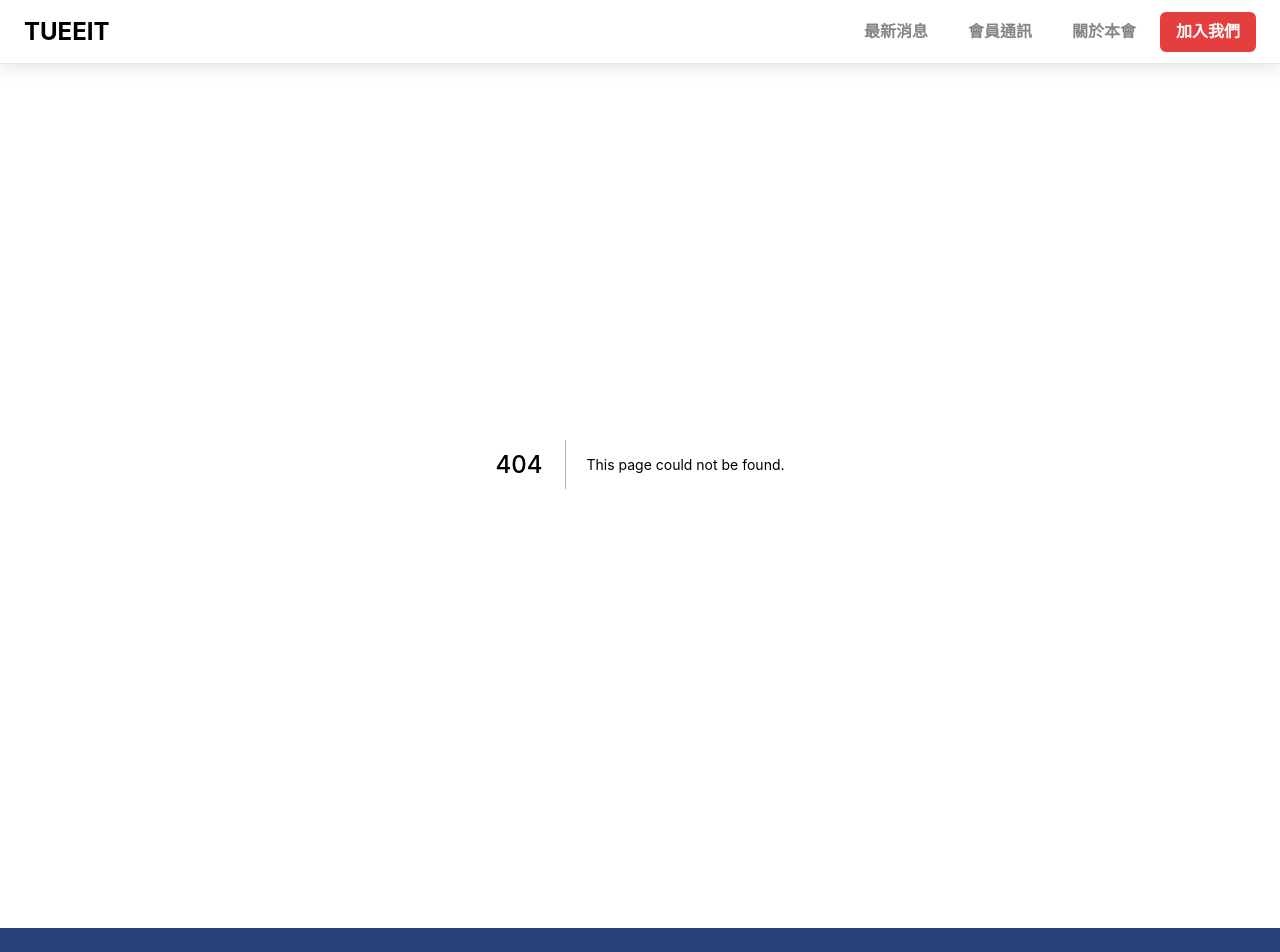
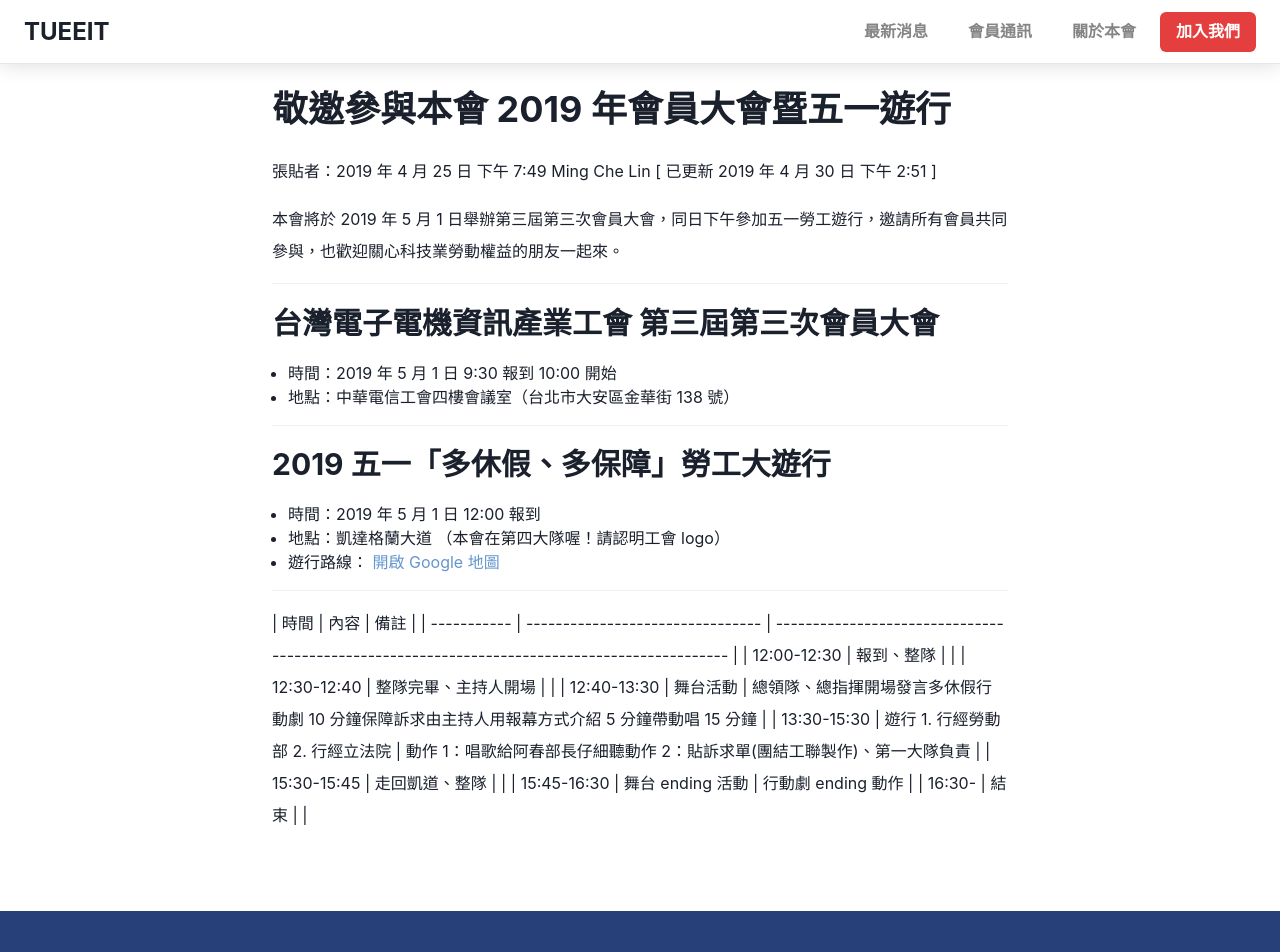
Before and after one commit to tueeit/tueeit.github.io, a Next.js app: page /announce/20190425 in a window 1280 px wide. Before the commit this address had no page. Shown: the top 952 px of the page. Built offline with nearby package versions, Linux system fonts and the light colour scheme.

Commit message:
feat: Add new article 20190425

```diff
--- /dev/null
+++ b/src/pages/announce/20190425.mdx
@@ -0,0 +1,32 @@
+# 敬邀參與本會 2019 年會員大會暨五一遊行
+
+> 張貼者：2019 年 4 月 25 日 下午 7:49 Ming Che Lin [ 已更新 2019 年 4 月 30 日 下午 2:51 ]
+
+本會將於 2019 年 5 月 1 日舉辦第三屆第三次會員大會，同日下午參加五一勞工遊行，邀請所有會員共同參與，也歡迎關心科技業勞動權益的朋友一起來。
+
+---
+
+## 台灣電子電機資訊產業工會 第三屆第三次會員大會
+
+- 時間：2019 年 5 月 1 日 9:30 報到 10:00 開始
+- 地點：中華電信工會四樓會議室（台北市大安區金華街 138 號）
+
+---
+
+## 2019 五一「多休假、多保障」勞工大遊行
+
+- 時間：2019 年 5 月 1 日 12:00 報到
+- 地點：凱達格蘭大道 （本會在第四大隊喔！請認明工會 logo）
+- 遊行路線： [開啟 Google 地圖](https://goo.gl/maps/WL7U8RBL8uqVzoG36)
+
+---
+
+| 時間        | 內容                             | 備註                                                                                          |
+| ----------- | -------------------------------- | --------------------------------------------------------------------------------------------- |
+| 12:00-12:30 | 報到、整隊                       |                                                                                               |
+| 12:30-12:40 | 整隊完畢、主持人開場             |                                                                                               |
+| 12:40-13:30 | 舞台活動                         | 總領隊、總指揮開場發言多休假行動劇 10 分鐘保障訴求由主持人用報幕方式介紹 5 分鐘帶動唱 15 分鐘 |
+| 13:30-15:30 | 遊行 1. 行經勞動部 2. 行經立法院 | 動作 1：唱歌給阿春部長仔細聽動作 2：貼訴求單(團結工聯製作)、第一大隊負責                      |
+| 15:30-15:45 | 走回凱道、整隊                   |                                                                                               |
+| 15:45-16:30 | 舞台 ending 活動                 | 行動劇 ending 動作                                                                            |
+| 16:30-      | 結束                             |                                                                                               |
```
